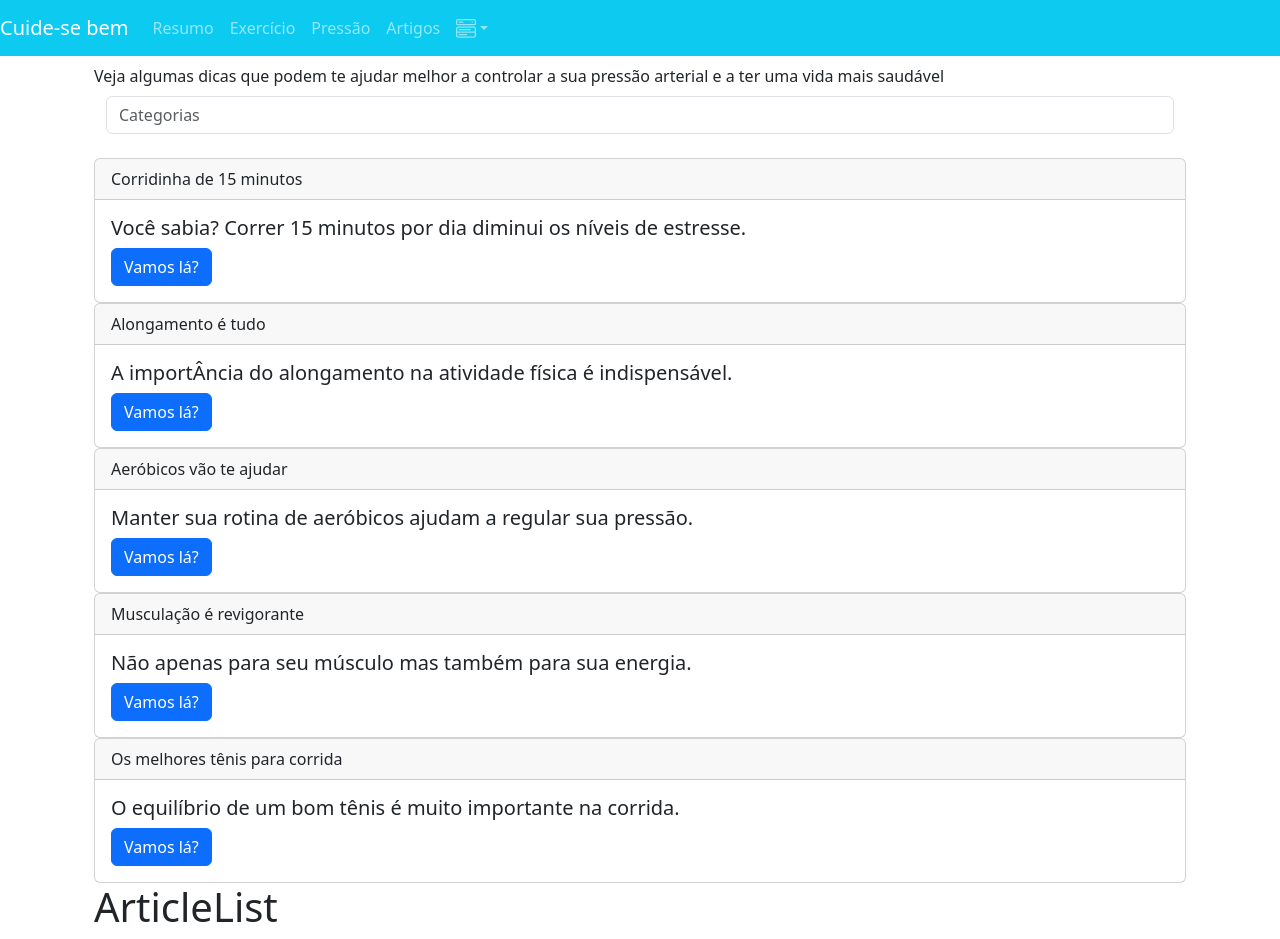
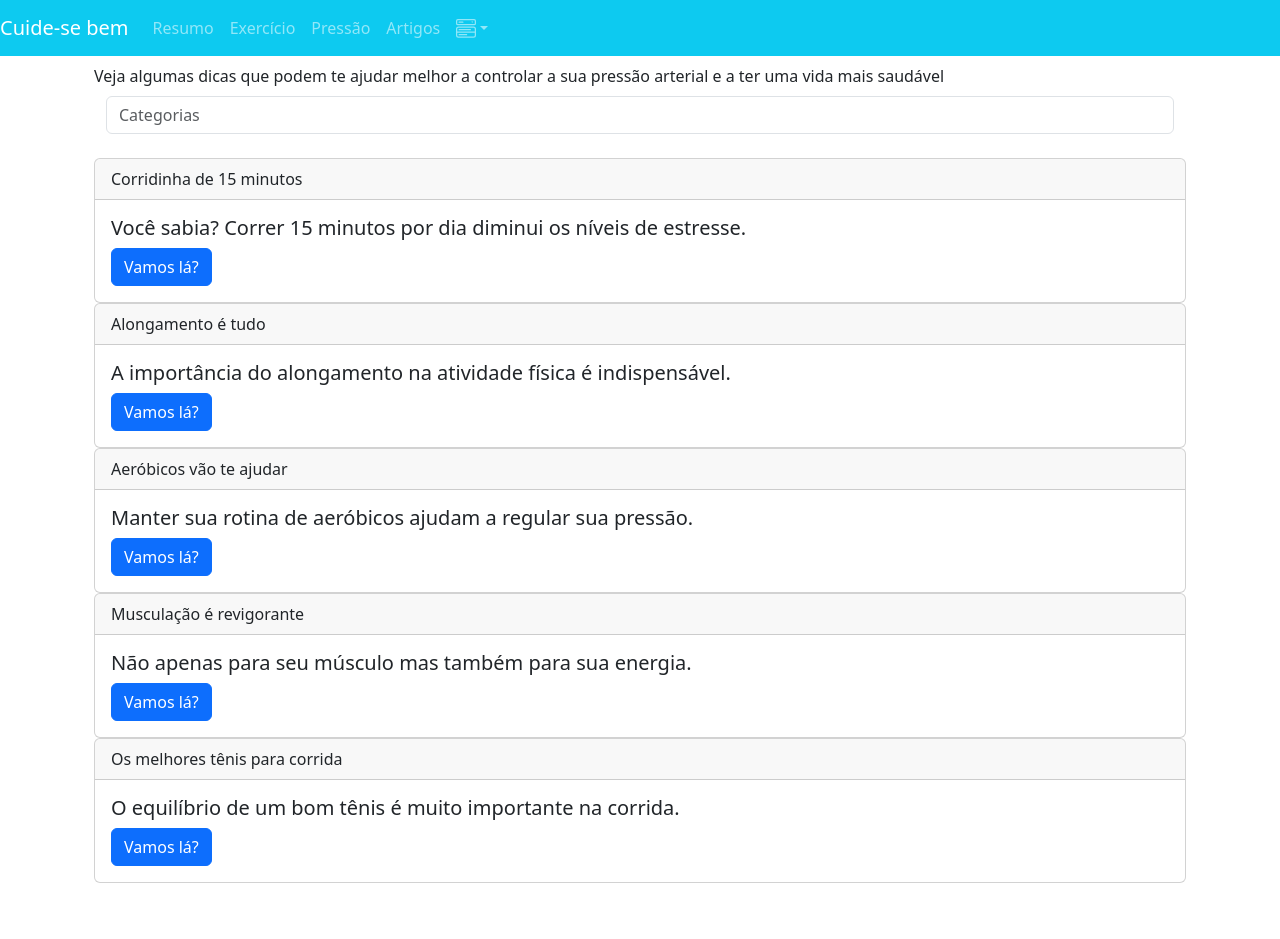
Before and after one commit to ranielisilveira/cuide-se-bem, a Vue app: page /articleList in a window 1280 px wide. After the commit the page ends 883 px from the top, so only its background shows below. Built offline with nearby package versions, Linux system fonts and the light colour scheme.

Commit message:
Adjust ArticleList

```diff
--- a/src/views/ArticleList.vue
+++ b/src/views/ArticleList.vue
@@ -34,7 +34,7 @@
         <div class="card-header">Alongamento é tudo</div>
         <div class="card-body">
           <h5 class="card-title">
-            A importÂncia do alongamento na atividade física é indispensável.
+            A importância do alongamento na atividade física é indispensável.
           </h5>
 
           <a href="#" class="btn btn-primary">Vamos lá?</a>
@@ -70,8 +70,6 @@
           <a href="#" class="btn btn-primary">Vamos lá?</a>
         </div>
       </div>
-
-      <h1>ArticleList</h1>
     </div>
   </div>
 </template>
```
